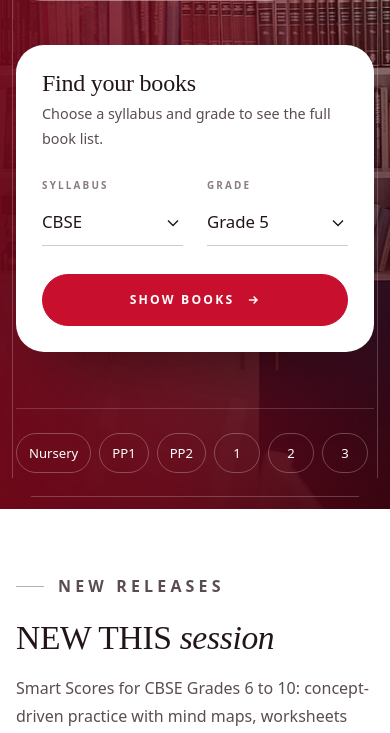
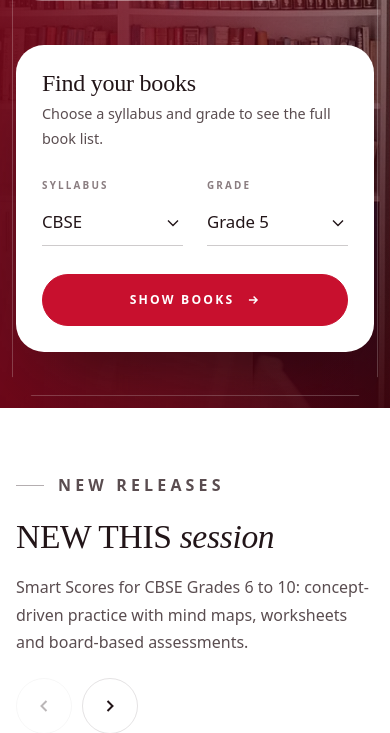
Before and after one commit to ziyad96344/shubhanga_website, a Laravel app: page / in a window 390 px wide. Shown: the part 567-1300 px from the top of the page. Run offline with Laravel 12, Linux system fonts and the light colour scheme; style sheets or scripts are compiled from the project's sources; some libraries are stand-ins or nearby versions.

Commit message:
Cleaner mobile menu font, remove hero class strip
Mobile menu links use the body sans in sentence case with a small arrow
instead of large serif capitals. The Browse by class strip under the
hero is removed along with its styles and animation.

```diff
--- a/resources/css/app.css
+++ b/resources/css/app.css
@@ -648,49 +648,6 @@ html.js:not(.is-return) .preloader { display: grid; }
 .finder .row { display: grid; grid-template-columns: 1fr 1fr; gap: 24px; }
 .finder .btn { width: 100%; margin-top: 6px; }
 
-/* Class strip along the bottom of the hero */
-.class-strip {
-    position: relative;
-    display: flex;
-    align-items: center;
-    gap: 24px;
-    margin-top: clamp(56px, 7vw, 96px);
-    padding-block: 24px clamp(36px, 3vw, 48px);
-    border-top: 1px solid rgba(255, 255, 255, .16);
-}
-.class-strip-label {
-    flex-shrink: 0;
-    font-size: .66rem;
-    font-weight: 600;
-    letter-spacing: .24em;
-    text-transform: uppercase;
-    color: rgba(255, 255, 255, .6);
-}
-.class-strip ul {
-    display: flex;
-    gap: 8px;
-    list-style: none;
-    margin: 0;
-    padding: 0;
-    overflow-x: auto;
-    scrollbar-width: none;
-}
-.class-strip ul::-webkit-scrollbar { display: none; }
-.class-strip a {
-    display: grid;
-    place-items: center;
-    min-width: 46px;
-    height: 40px;
-    padding: 0 12px;
-    border-radius: 999px;
-    border: 1px solid rgba(255, 255, 255, .26);
-    font-size: .82rem;
-    font-weight: 500;
-    white-space: nowrap;
-    transition: background-color .4s, color .4s, border-color .4s;
-}
-.class-strip a:hover { background: #fff; color: var(--color-brand); border-color: #fff; }
-@media (max-width: 599px) { .class-strip-label { display: none; } }
 
 /* ------------------------------------------------------------------
    Book cover (image, with a soft spine highlight)
@@ -2000,3 +1957,30 @@ textarea.field-input { resize: vertical; min-height: 96px; }
     color: var(--color-brand);
     opacity: .05;
 }
+
+/* Hero ends with the text and finder now that the class strip is gone */
+.hero { padding-bottom: clamp(56px, 8vw, 110px); }
+
+/* Mobile menu: clean sans links instead of large serif capitals */
+.mobile-menu nav a {
+    display: flex;
+    justify-content: space-between;
+    align-items: center;
+    font-family: var(--font-body);
+    font-size: 1.15rem;
+    font-weight: 500;
+    line-height: 1.3;
+    letter-spacing: 0;
+    text-transform: none;
+    padding: 16px 0;
+}
+.mobile-menu nav a::after {
+    content: '';
+    width: 8px;
+    height: 8px;
+    border-top: 1.5px solid var(--ink-mute);
+    border-right: 1.5px solid var(--ink-mute);
+    transform: rotate(45deg);
+}
+.mobile-menu nav a:active { color: var(--color-brand); }
+.mobile-menu .classes a { font-family: var(--font-body); font-weight: 500; }
--- a/resources/js/modules/animations.js
+++ b/resources/js/modules/animations.js
@@ -54,7 +54,7 @@ export function initAnimations(ready = Promise.resolve()) {
 }
 
 /* Hero: the one orchestrated load sequence. The photo settles from a slow
-   zoom, headline lines rise out of a mask, then the finder and class strip. */
+   zoom, headline lines rise out of a mask, then the text and finder. */
 function heroIntro(ready) {
     const title = $('[data-hero-title]');
     if (!title) return;
@@ -67,9 +67,7 @@ function heroIntro(ready) {
     ready.then(() => tl.play());
     tl.from(bg, { scale: 1.18, duration: 2.4, ease: 'power2.out' }, 0)
         .from(split.lines, { yPercent: 110, duration: 1.1, stagger: 0.12 }, 0.2)
-        .from('[data-hero-fade]', { y: 40, opacity: 0, duration: 0.9, stagger: 0.12 }, 0.5)
-        .from('.class-strip', { opacity: 0, duration: 0.6 }, 0.8)
-        .from('[data-class-pill]', { y: 16, opacity: 0, duration: 0.5, stagger: 0.03, ease: 'power3.out' }, 0.85);
+        .from('[data-hero-fade]', { y: 40, opacity: 0, duration: 0.9, stagger: 0.12 }, 0.5);
 
     // Photo drifts slower than the page as the hero scrolls away.
     gsap.to(bg, {
--- a/resources/views/home/hero.blade.php
+++ b/resources/views/home/hero.blade.php
@@ -52,12 +52,4 @@
         </div>
     </div>
 
-    <nav class="wrap class-strip" aria-label="Books by class">
-        <span class="class-strip-label">Browse by class</span>
-        <ul>
-            @foreach ($catalog['classes'] as $class)
-                <li><a href="{{ route('books.index', ['class' => $class]) }}" data-class-pill>{{ $class }}</a></li>
-            @endforeach
-        </ul>
-    </nav>
 </section>
```
Also changed, not shown: 5 other files.
